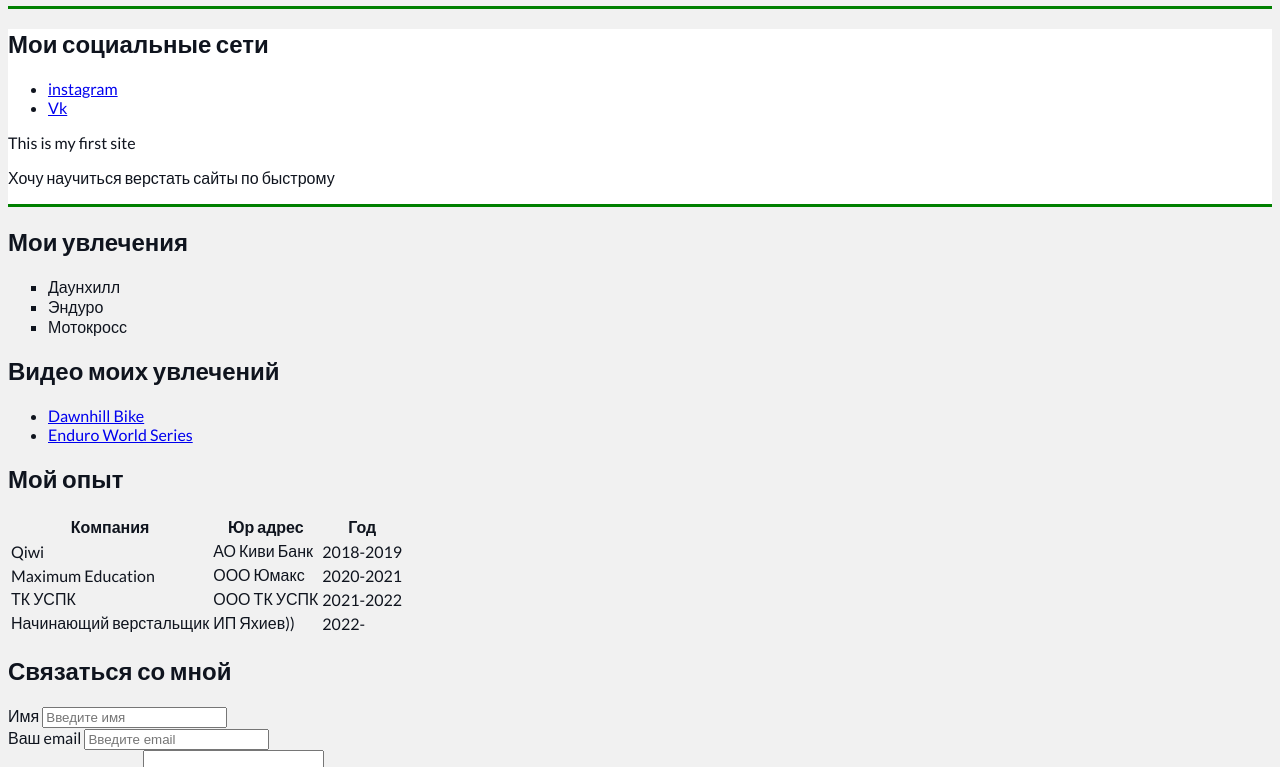
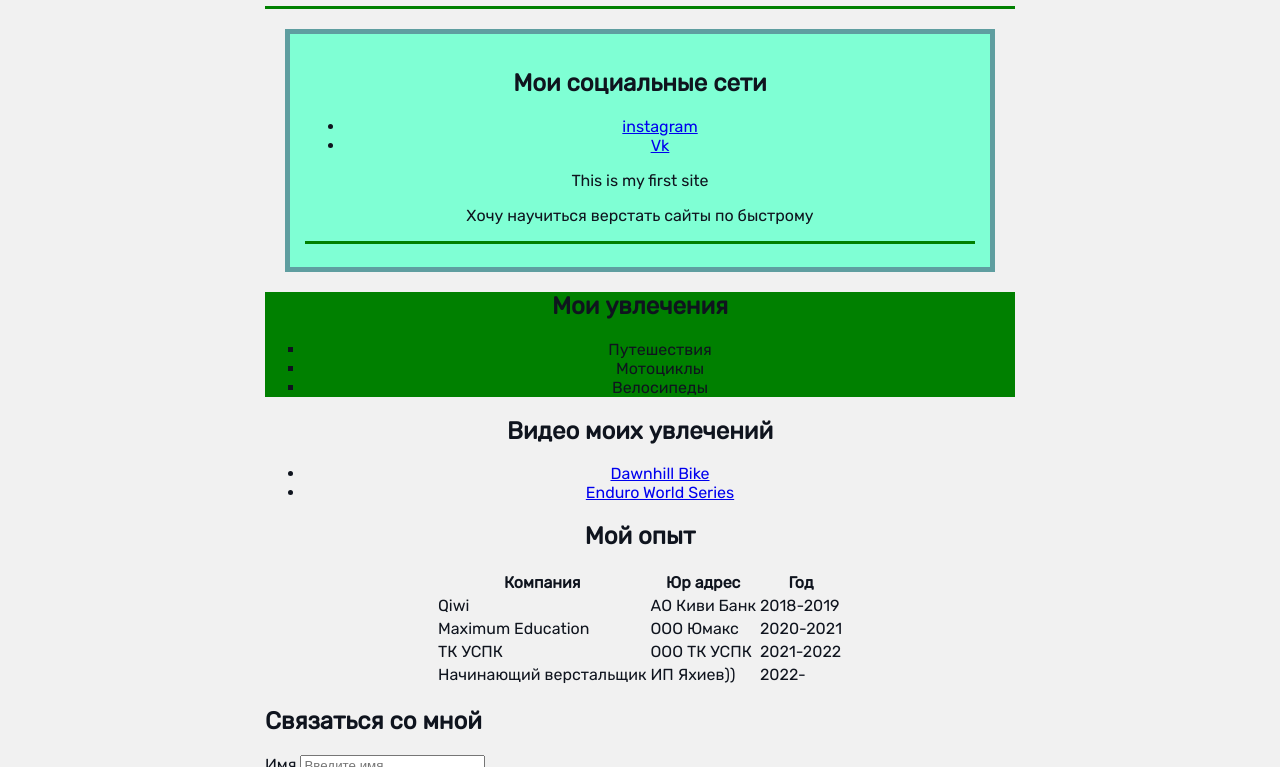
Before and after one commit to tioberam/first, a plain HTML site: page index.html in a window 1280 px wide. Shown: the part 237-1004 px from the top of the page. Drawn offline with Linux system fonts and the light colour scheme; a web font is replaced by a local one.

Commit message:
обновка

```diff
--- a/index.html
+++ b/index.html
@@ -6,14 +6,15 @@
 		<link rel="stylesheet" href=style.css>
 	</head>
 	<body>
-    <div class="info">
+		<div class="container">
+			<div class="info" text align="center">
 				<img src="https://upload.wikimedia.org/wikipedia/ru/7/7c/Goofy2013.jpg"
 				     alt="There should be a photo of Goofy" class="avatar"></td>
 				<td>
-        <h1>Goofy</h1>
+					<h1>Yakhiev Usman</h1>
 			</div>
 			<hr size="3" color="green">
-    <div class="social">
+			<div class="social" text align="center">
 				<h2>Мои социальные сети</h2>
 				<ul>
 					<li><a href="https://www.instagram.com/tioberam/" target="_blank">instagram</a></li>
@@ -24,19 +25,23 @@
 				<hr size="3" color="green">
 
 			</div>
-
+			<div class="hobbies" text align="center">
 				<h2>Мои увлечения</h2>
 				<ul type="square">
-      <li>Даунхилл</li>
-      <li>Эндуро</li>
-      <li>Мотокросс</li>
+					<li>Путешествия</li>
+					<li>Мотоциклы</li>
+					<li>Велосипеды</li>
 				</ul>
-
+			</div>
+			<div class="hobbiesVideo" text align="center">
 				<h2>Видео моих увлечений</h2>
 				<ul>
 					<li><a href="https://www.youtube.com/watch?v=-DPSfBeMDm8" target="_blank">Dawnhill Bike</a></li>
-      <li><a href="https://www.youtube.com/watch?v=ydQUpWym31I" target="_blank">Enduro World Series</a></li>
+					<li><a href="https://www.youtube.com/watch?v=ydQUpWym31I" target="_blank">Enduro World Series</a>
+					</li>
 				</ul>
+			</div>
+			<div text align="center">
 				<h2>Мой опыт</h2>
 				<table>
 					<thead>
@@ -69,6 +74,7 @@
 						</tr>
 					</tbody>
 				</table>
+			</div>
 			<h2>Связаться со мной</h2>
 			<form action="">
 				<label for="name">Имя</label>
@@ -77,17 +83,17 @@
 				<br>
 
 				<label for="email">Ваш email</label>
-      <input type="email" id="email" placeholder="Введите email">
+				<input ty pe="email" id="email" placeholder="Введите email">
 
 				<br>
 
 				<label for="text">Ваше сообщение:</label>
 				<textarea id="text"></textarea>
 
-
 				<br>
 
 				<input type="submit" value="Связаться">
 			</form>
+		</div>
 	</body>
 </html>
--- a/style.css
+++ b/style.css
@@ -1,4 +1,4 @@
-@import url('https://fonts.googleapis.com/css2?family=Anek+Malayalam&family=Fascinate&family=Lato:ital,wght@0,100;0,400;1,100;1,900&display=swap');
+@import url('https://fonts.googleapis.com/css2?family=Anek+Malayalam&family=Fascinate&family=Lato:ital,wght@0,100;0,400;1,100;1,900&family=Rubik&display=swap');
 
 body {
     background-color: #f1f1f1;
@@ -9,21 +9,33 @@ body {
     font-family: 'Anek Malayalam', sans-serif;
     font-family: 'Fascinate', cursive;
     font-family: 'Lato', sans-serif;
+    font-family: 'Rubik', sans-serif;
 }
 
 .avatar {
     width: 200px;
     border-radius: 28px;
+}
+
+.info {
+    color: #86898f;
+    margin: 0;
+}
+
+.social {
+    background-color: aquamarine;
+    padding: 15px;
+
+    border: 5px solid cadetblue;
+    margin: 20px;
 
 }
 
-.info p {
-  color: #86898f;
-  margin: 0;
-  font-size: italic;
-
+.hobbies {
+    background-color: green;
 }
 
-.social {
-  background-color: white;
+.container {
+    max-width: 750px;
+    margin: auto;
 }
```
Also changed, not shown: 1 other file. Lines whose indentation alone changed are shown as unchanged.
